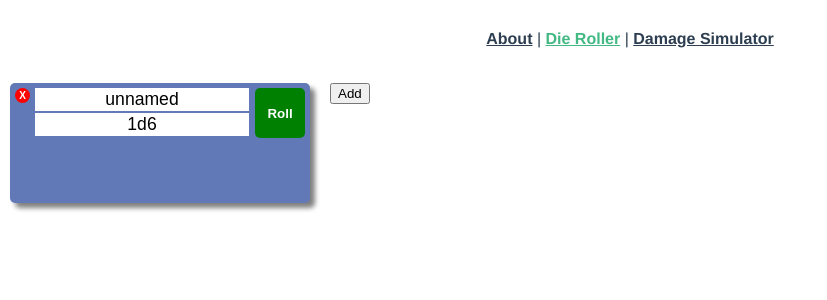
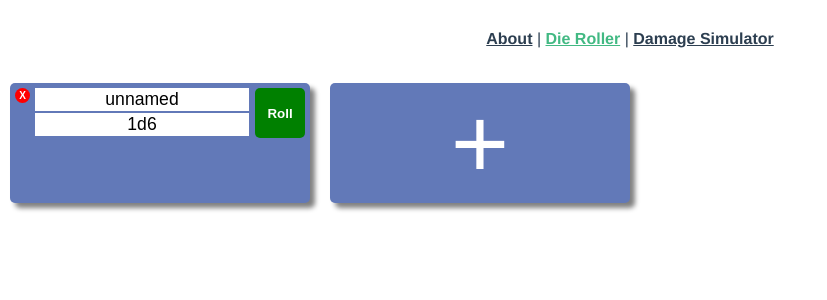
Before and after one commit to charles-oder/pathfinder-damage-calc, a Vue app: page /die-roller in a window 1280 px wide. Shown: the top 300 px of the page, without its empty margins (0-827 px from the left). Built offline with nearby package versions, Linux system fonts and the light colour scheme.

Commit message:
styled add button

```diff
--- a/src/views/DieRollerCollection.vue
+++ b/src/views/DieRollerCollection.vue
@@ -9,7 +9,7 @@
       v-on:delete-roll="deleteRoll(index)"
       class="die-roller"
     />
-    <button @click="addRoll()" class="add-button">Add</button>
+    <button @click="addRoll()" class="add-button">+</button>
   </div>
 </template>
 
@@ -63,7 +63,15 @@ export default defineComponent({
   margin: 5px 10px;
 }
 .add-button {
+  background: #6279b8;
+  border: none;
+  color: white;
   float: left;
   margin: 5px 10px;
+  border-radius: 5px;
+  box-shadow: 5px 5px 5px gray;
+  width: 300px;
+  height: 120px;
+  font-size: 100px;
 }
 </style>
```
